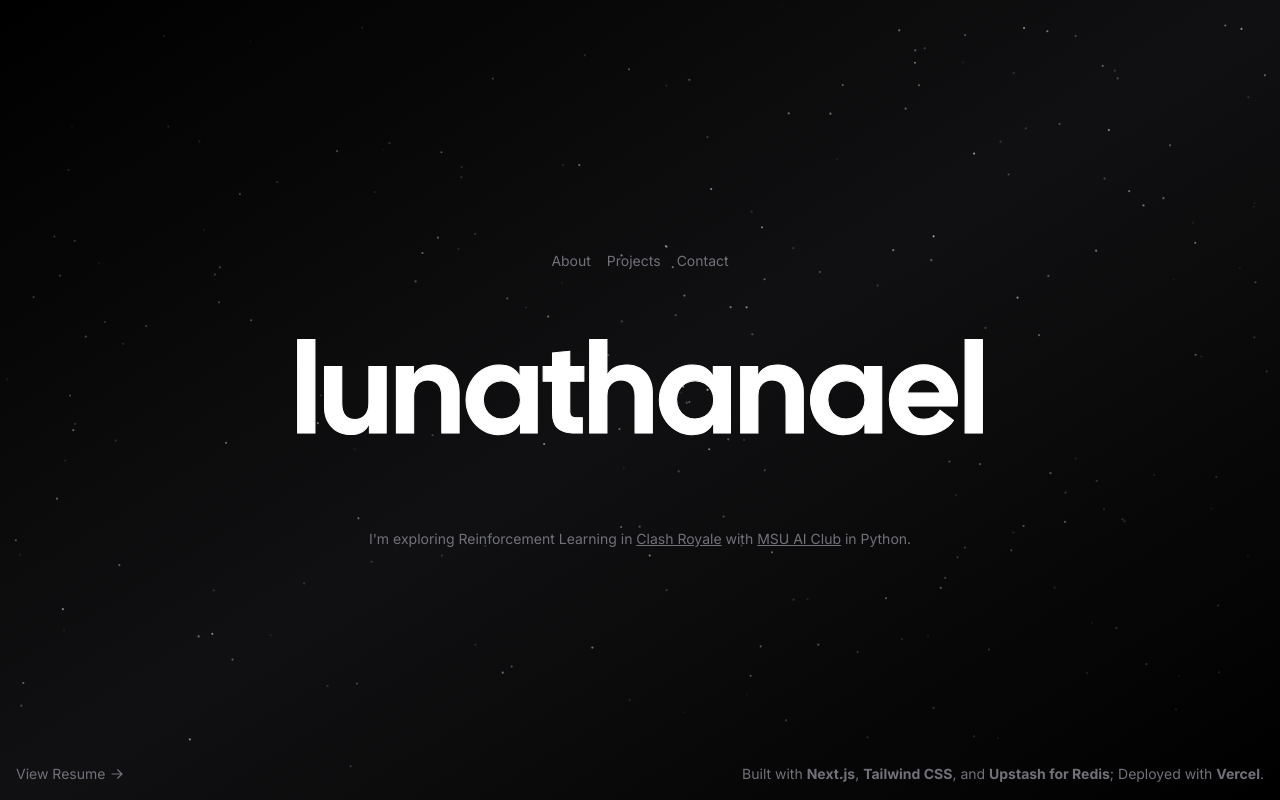
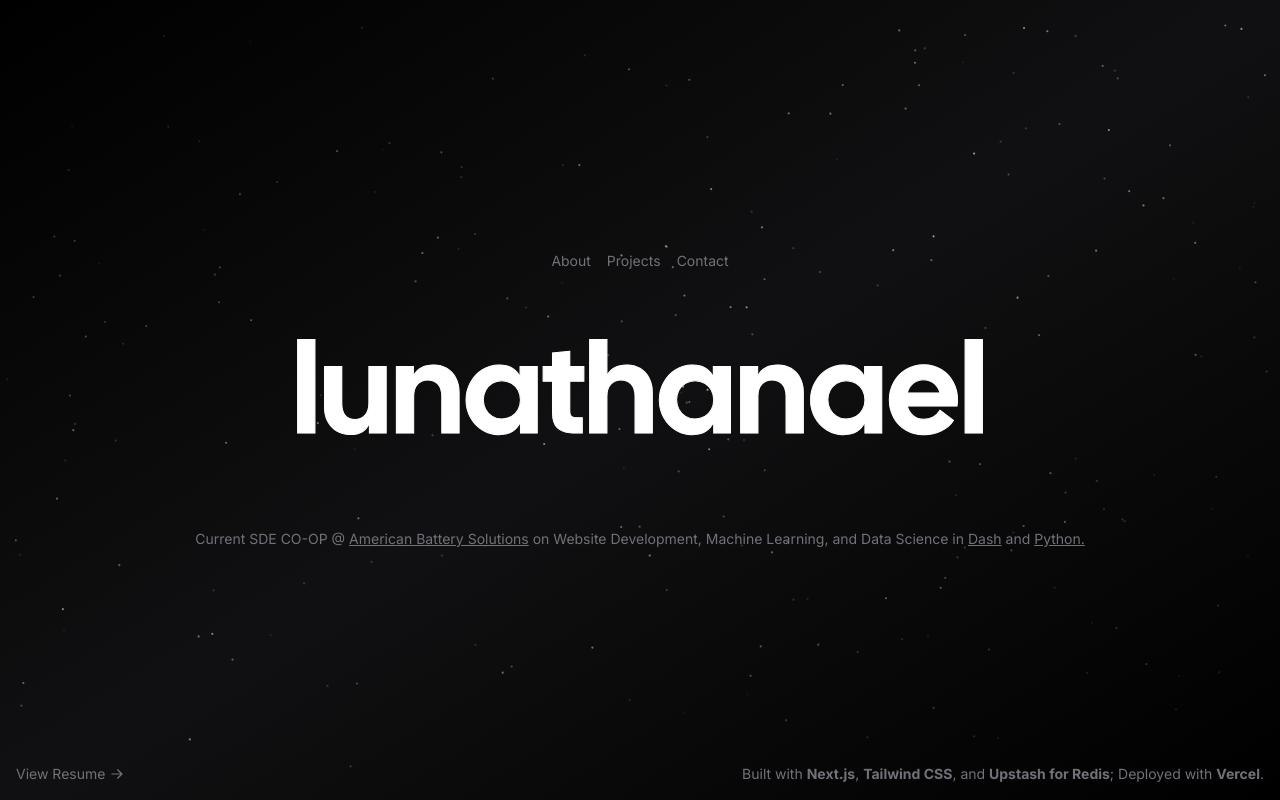
Before and after one commit to lunathanael/lunathanael.dev, a Next.js app: page / in a window 1280 px wide. Built offline with nearby package versions, Linux system fonts and the light colour scheme; no server answers; what tailwindcss-debug-screens would draw is missing.

Commit message:
update landing page bio

```diff
--- a/app/page.tsx
+++ b/app/page.tsx
@@ -44,22 +44,27 @@ export default function Home() {
           >
             lunathanael.dev
           </Link> for my portfolio. */}
-          I'm exploring Reinforcement Learning in{" "}
+          Current SDE CO-OP
+          {" @ "}
           <Link
             target="_blank"
-            href="https://supercell.com/en/games/clashroyale/"
+            href="https://www.americanbatterysolutions.com/"
             className="underline duration-500 hover:text-zinc-300"
           >
-            Clash Royale
-          </Link>
-          {" with "}
+            American Battery Solutions
+          </Link> on Website Development, Machine Learning, and Data Science in
+          {" "}
           <Link
             target="_blank"
-            href="https://www.msuaiclub.com/"
+            href="https://dash.plotly.com/"
             className="underline duration-500 hover:text-zinc-300"
-          >
-            MSU AI Club
-          </Link> in Python.
+          >Dash</Link>
+          {" and "}
+          <Link
+            target="_blank"
+            href="https://www.python.org/"
+            className="underline duration-500 hover:text-zinc-300"
+          >Python.</Link>
         </h2>
       </div>
 
```
